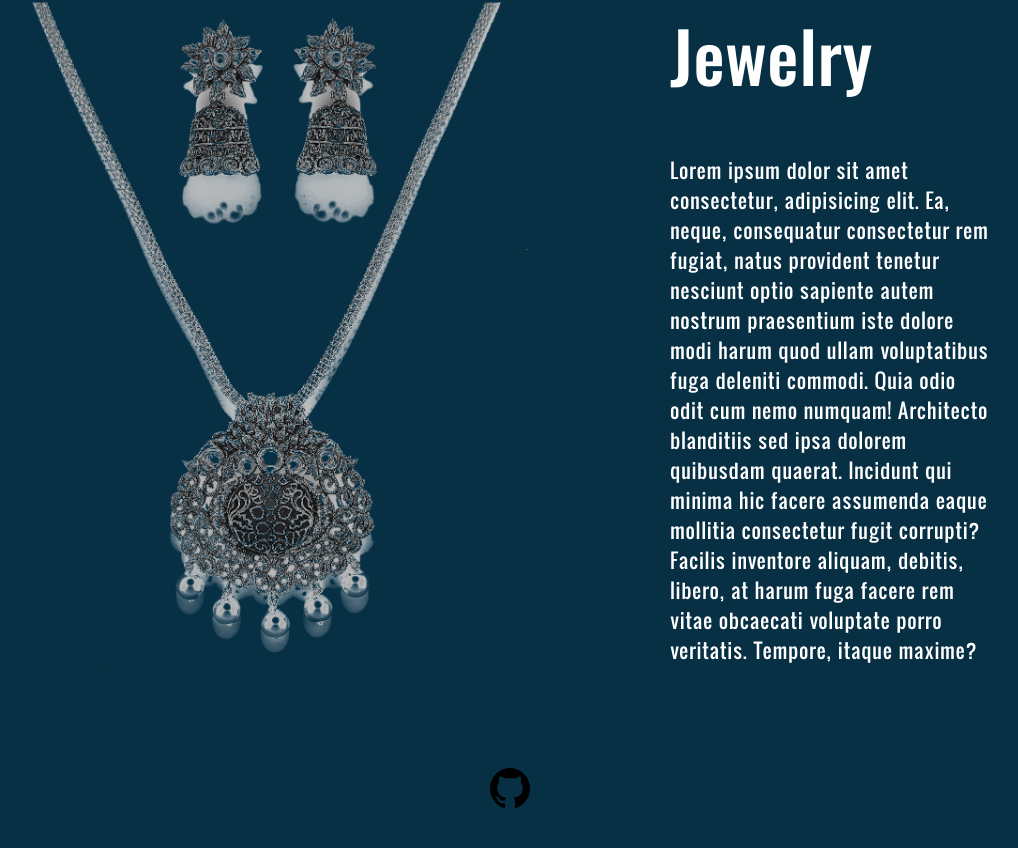
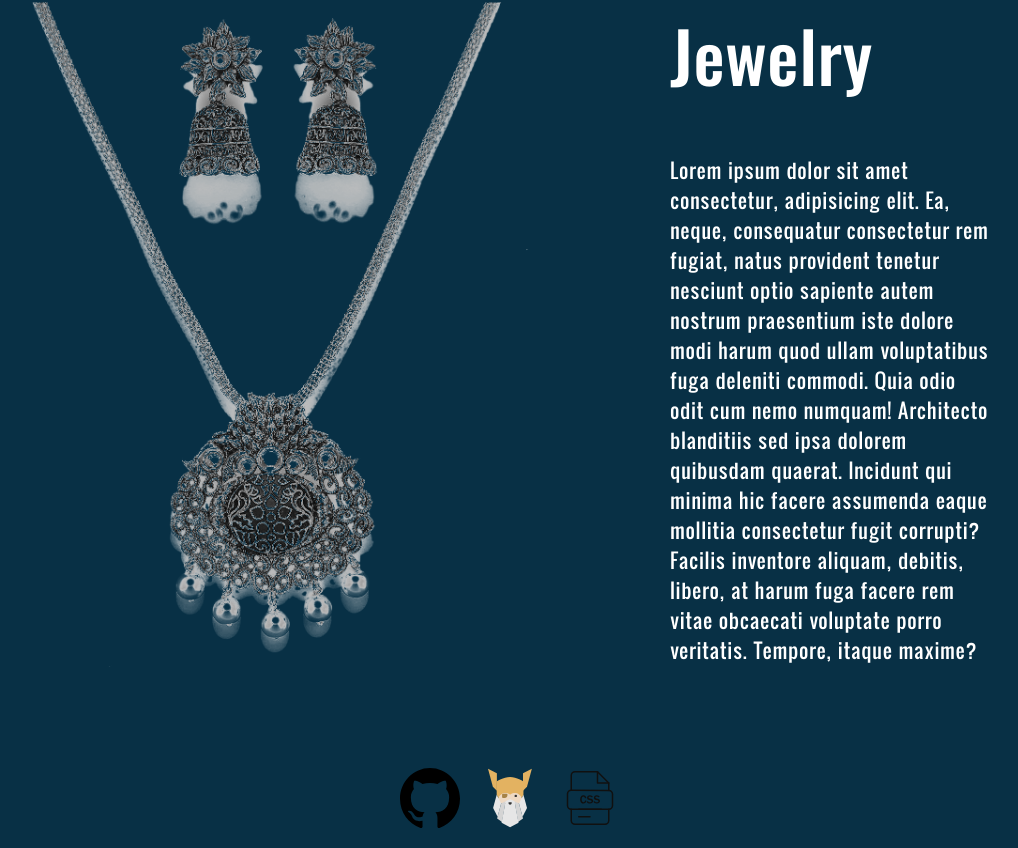
Before and after one commit to DrZero1234/odin-shopping-cart, a React (Vite) app: page / in a window 1280 px wide. Shown: the part 2912-3760 px from the top of the page, without its empty margins (130-1148 px from the left). Built offline with nearby package versions, Linux system fonts and the light colour scheme; no server answers.

Commit message:
some svg-s replaced

```diff
--- a/package.json
+++ b/package.json
@@ -15,7 +15,8 @@
     "react-dom": "^18.2.0",
     "react-input-number": "^5.0.19",
     "react-router-dom": "^6.22.1",
-    "styled-components": "^6.1.8"
+    "styled-components": "^6.1.8",
+    "vite-plugin-svgr": "^4.2.0"
   },
   "devDependencies": {
     "@testing-library/jest-dom": "^6.4.2",
--- a/src/components/CartItem.jsx
+++ b/src/components/CartItem.jsx
@@ -3,7 +3,7 @@ import styled from "styled-components";
 import { Link } from "react-router-dom";
 import { removeFromCart } from "../utils/cartFunctions";
 
-import deleteIcon from "../assets/DeleteIcon.svg";
+import DeleteIcon from "../assets/DeleteIcon.svg?react";
 
 const StyledCartItemWrapper = styled.form`
   display: flex !important;
@@ -50,20 +50,10 @@ const StyledCartItemWrapper = styled.form`
     background: inherit;
   }
 
-  button[type="submit"] img {
-    filter: brightness(100%);
-    -webkit-filter: brightness(100%);
-    -moz-filter: brightness(100%);
-    -o-filter: brightness(100%);
-    -ms-filter: brightness(100%);
-  }
-
-  button[type="submit"] img:hover {
-    filter: brightness(0%);
-    -webkit-filter: brightness(50%);
-    -moz-filter: brightness(50%);
-    -o-filter: brightness(50%);
-    -ms-filter: brightness(50%);
+  button:hover {
+    g  {
+      fill: rgba(135, 26, 4, 0.91);
+    }
   }
 `;
 
@@ -118,7 +108,10 @@ export const CartItem = ({ productId, cart, setCart }) => {
         />
         <span>{(quantity * +price.slice(1)).toFixed(2)} $</span>
         <button type="submit">
-          <img src={deleteIcon} alt="delete icon" />
+          <DeleteIcon
+            className="delete-icon"
+            alt="Delete item icon"
+          />
         </button>
       </div>
     </StyledCartItemWrapper>
--- a/src/components/Footer/Footer.jsx
+++ b/src/components/Footer/Footer.jsx
@@ -1,32 +1,34 @@
 import styled from "styled-components";
-import GithubLogo from "../../assets/GithubLogo.svg";
+import GithubLogo from "../../assets/GithubLogo.svg?react";
+import OdinProjectLogo from "../../assets/OdinProjectLogo.svg?react";
+import TemplateSiteIcon from "../../assets/TemplateSiteIcon.svg?react";
 
 const StyledFooterList = styled.ul`
   display: flex;
   flex-direction: row;
   justify-content: center;
+  align-items: center;
+  gap: 2em;
   text-decoration: none;
   list-style-type: none;
 
-  img {
+  svg {
     min-width: 40px;
     max-width: 80px;
+    height: 60px;
     background: inherit;
-    filter: brightness(100%);
-    -webkit-filter: brightness(100%);
-    -moz-filter: brightness(100%);
-    -o-filter: brightness(100%);
-    -ms-filter: brightness(100%);
+    transition: all 0.3s ease-in;
   }
 
-  img:hover {
-    filter: brightness(0%);
-    -webkit-filter: brightness(50%);
-    -moz-filter: brightness(50%);
-    -o-filter: brightness(50%);
-    -ms-filter: brightness(50%);
+  svg:hover {
+    transform: scale(1.1);
+    g {
+      fill: white;
+    }
   }
 `;
+
+// https://preview.themeforest.net/item/mensonly-opencart-4-clothing-store-template/full_screen_preview/46788283
 
 export const Footer = () => {
   return (
@@ -34,7 +36,17 @@ export const Footer = () => {
       <StyledFooterList>
         <li>
           <a href="https://github.com/DrZero1234/odin-shopping-cart">
-            <img src={GithubLogo} />
+            <GithubLogo />
+          </a>
+        </li>
+        <li>
+          <a href="https://www.theodinproject.com/lessons/node-path-react-new-shopping-cart">
+            <OdinProjectLogo />
+          </a>
+        </li>
+        <li>
+          <a href="https://preview.themeforest.net/item/mensonly-opencart-4-clothing-store-template/full_screen_preview/46788283">
+            <TemplateSiteIcon id="template-icon" />
           </a>
         </li>
       </StyledFooterList>
--- a/src/components/ProductCard.jsx
+++ b/src/components/ProductCard.jsx
@@ -5,7 +5,7 @@ import { useRef, useState } from "react";
 
 import { addToCart, removeFromCart } from "../utils/cartFunctions";
 
-import bagIcon from "../assets/BagIcon.svg";
+import BagIcon from "../assets/BagIcon.svg?react";
 
 const StyledProductCard = styled.div`
   display: flex;
@@ -97,13 +97,22 @@ const StyledProductCartButton = styled(StyledCartButton)`
   justify-content: center;
   gap: 0.5em;
 
-  img {
+  svg {
     max-width: 30px;
     max-height: 25px;
   }
 
   &:hover {
     background-color: #335465;
+
+    svg {
+      fill: #bda068;
+    }
+
+    svg path {
+      stroke: rgba(238, 233, 232, 0.94);
+      stroke-width: 2;
+    }
   }
 `;
 
@@ -155,7 +164,7 @@ export const ProductCard = ({ productData }) => {
             ) : (
               <>
                 Add to cart
-                <img src={bagIcon} />
+                <BagIcon />
               </>
             )}
           </>
--- a/src/pages/Checkout/Checkout.jsx
+++ b/src/pages/Checkout/Checkout.jsx
@@ -66,6 +66,9 @@ export const Checkout = () => {
               </StyledCartItem>
             </li>
           ))}
+          <li>
+            <div className="total-price">{totalPrice}</div>
+          </li>
         </StyledCartList>
       )}
     </StyledCartWrapper>
--- a/src/utils/CartItemContext.jsx
+++ /dev/null
@@ -1,4 +0,0 @@
-import { createContext } from "react";
-
-export const CartItemQuantityContext = createContext(null);
-export const CartItemQuantityDispatchContext = createContext(null);
--- a/vite.config.js
+++ b/vite.config.js
@@ -1,9 +1,10 @@
 import { defineConfig } from 'vite'
 import react from '@vitejs/plugin-react'
+import svgr from 'vite-plugin-svgr'
 
 // https://vitejs.dev/config/
 export default defineConfig({
-  plugins: [react()],
+  plugins: [react(),svgr()],
   test: {
     globals: true,
     environment: "jsdom",
```
Also changed, not shown: src/assets/TemplateSiteIcon.svg (added), 1 other file (tests, documents, lock files or other folders).
